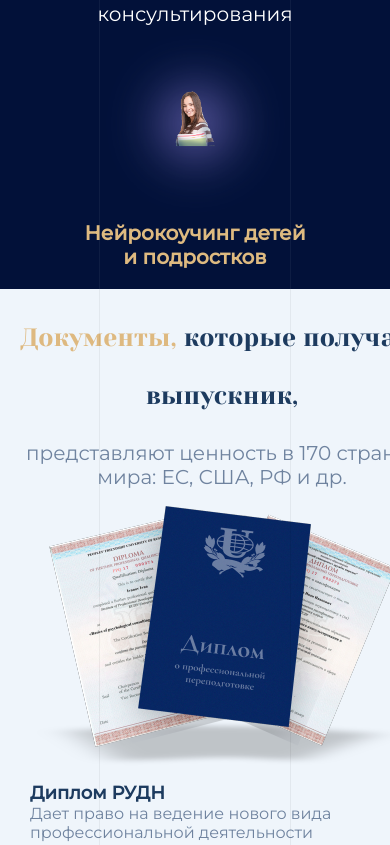
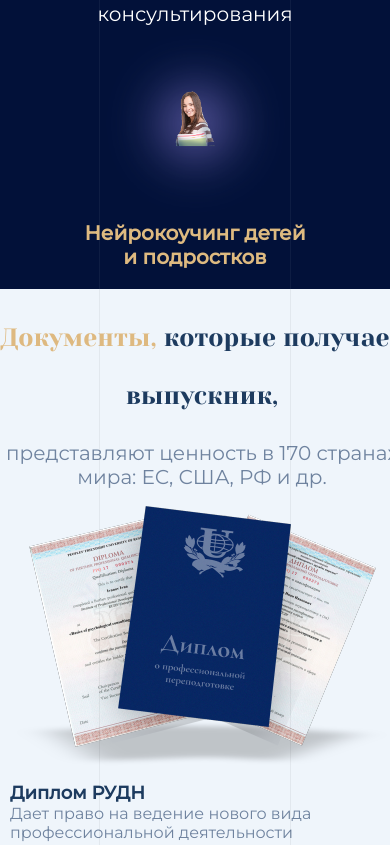
Before and after one commit to zagrick/couch, a plain HTML site: page index.html in a window 390 px wide. Shown: the part 2300-3145 px from the top of the page. Drawn offline with Linux system fonts and the light colour scheme.

Commit message:
Update style.css

```diff
--- a/css/style.css
+++ b/css/style.css
@@ -641,12 +641,14 @@
     margin: 0 !important; }
   .profs__img img{
     width: 50% !important;
-    height: auto !important;
+    height: 50% !important;
 	}
   .profs__body p {
     font-size: 20px; }
   .footer__body {
-    margin: 20px; }
+        margin: 20px 0 !important;
+    	word-break: break-word !important;
+	}
   .footer__rows {
     display: block; }
   .footer__img {
```
